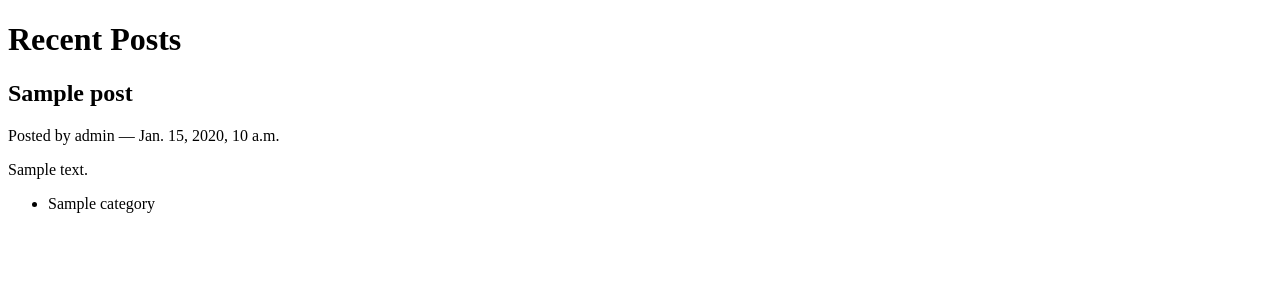
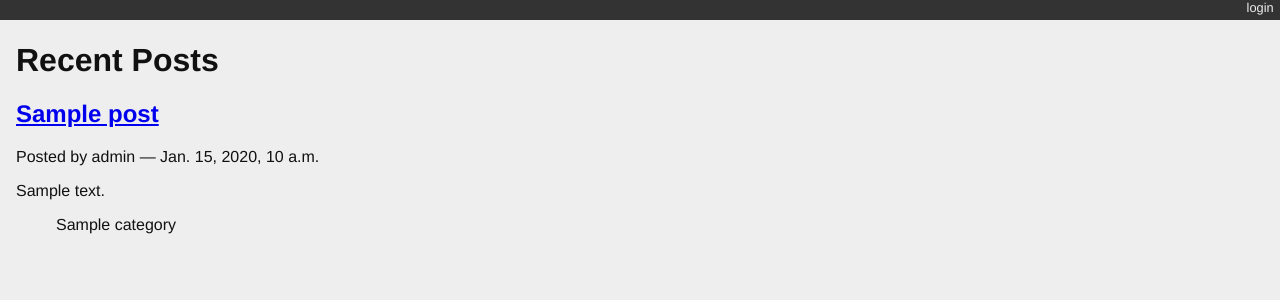
Before and after one commit to Pizzabagels/mysite, a Django app: page / in a window 1280 px wide. Shown: the top 300 px of the page. Run offline with Django 3.2, Linux system fonts and the light colour scheme; data comes from the database, SQL or seed files in the repository; tables that the repository leaves empty hold one stand-in row (values such as "Sample post").

Commit message:
my commit

```diff
--- /dev/null
+++ b/mysite/blogging/Static/django_blog.css
@@ -0,0 +1,74 @@
+body {
+    background-color: #eee;
+    color: #111;
+    font-family: "HelveticaNeue-Light", "Helvetica Neue Light", "Helvetica Neue", Helvetica, Arial, "Lucida Grande", sans-serif;
+    margin:0;
+    padding:0;
+}
+#container {
+    margin:0;
+    padding:0;
+    margin-top: 0px;
+}
+#header {
+    background-color: #333;
+    border-botton: 1px solid #111;
+    margin:0;
+    padding:0;
+}
+#control-bar {
+    margin: 0em 0em 1em;
+    list-style: none;
+    list-style-type: none;
+    text-align: right;
+    color: #eee;
+    font-size: 80%;
+    padding-bottom: 0.4em;
+}
+#control-bar li {
+    display: inline-block;
+}
+#control-bar li a {
+    color: #eee;
+    padding: 0.5em;
+    text-decoration: none;
+}
+#control-bar li a:hover {
+    color: #cce;
+}
+#content {
+    margin: 0em 1em 1em;
+}
+
+ul#entries {
+    list-style: none;
+    list-style-type: none;
+}
+div.entry {
+    margin-right: 2em;
+    margin-top: 1em;
+    border-top: 1px solid #cecece;
+}
+ul#entries li:first-child div.entry {
+    border-top: none;
+    margin-top: 0em;
+}
+div.entry-body {
+    margin-left: 2em;
+}
+.notification {
+    float: right;
+    text-align: center;
+    width: 25%;
+    padding: 1em;
+}
+.info {
+    background-color: #aae;
+}
+ul.categories {
+    list-style: none;
+    list-style-type: none;
+}
+ul.categories li {
+    display: inline;
+}
--- a/mysite/blogging/templates/blogging/list.html
+++ b/mysite/blogging/templates/blogging/list.html
@@ -3,7 +3,9 @@
   {% comment %} here is where the query happens {% endcomment %}
   {% for post in posts %}
   <div class="post">
-    <h2>{{ post }}</h2>
+    <h2>             <!-- Replace the existing <h2>...</h2> tag -->
+      <a href="{% url 'blog_detail' post.pk %}">{{ post }}</a>
+    </h2>
     <p class="byline">
       Posted by {{ post.author.username }} &mdash; {{ post.published_date }}
     </p>
--- a/mysite/blogging/urls.py
+++ b/mysite/blogging/urls.py
@@ -1,9 +1,11 @@
 from django.urls import path
 
-from blogging.views import list_view
+from blogging.views import list_view, detail_view
+from django.contrib.auth.views import LoginView, LogoutView
 
 urlpatterns = [
-    path('',
-         list_view,  # <-- Change this value from stub_view
-         name="blog_index"),
+    path('', list_view,name="blog_index"),
+    path('posts/<int:post_id>/', detail_view, name="blog_detail"),
+    path('login/', LoginView.as_view(template_name='login.html'), name="login"),
+    path('logout/', LogoutView.as_view(next_page='/'), name="logout"),
 ]
--- a/mysite/blogging/views.py
+++ b/mysite/blogging/views.py
@@ -1,9 +1,21 @@
 from django.shortcuts import render
-
+from django.http import HttpResponse, Http404
+from django.template import loader
 from blogging.models import Post
 
 def list_view(request):
     published = Post.objects.exclude(published_date__exact=None)
     posts = published.order_by('-published_date')
+    template = loader.get_template('blogging/list.html')
     context = {'posts': posts}
-    return render(request, 'blogging/list.html', context)
+    body = template.render(context)
+    return HttpResponse(body, content_type="text/html")
+
+def detail_view(request, post_id):
+    published = Post.objects.exclude(published_date__exact=None)
+    try:
+        post = published.get(pk=post_id)
+    except Post.DoesNotExist:
+        raise Http404
+    context = {'post': post}
+    return render(request, 'blogging/detail.html', context)
--- a/mysite/mysite/settings.py
+++ b/mysite/mysite/settings.py
@@ -120,3 +120,5 @@ USE_TZ = True
 # https://docs.djangoproject.com/en/2.1/howto/static-files/
 
 STATIC_URL = '/static/'
+LOGIN_URL = '/login/'
+LOGIN_REDIRECT_URL = '/'
--- a/mysite/mysite/templates/base.html
+++ b/mysite/mysite/templates/base.html
@@ -1,9 +1,21 @@
+{% load staticfiles %}
 <!DOCTYPE html>
 <html>
   <head>
     <title>My Django Blog</title>
+    <link type="text/css" rel="stylesheet" href="{% static 'django_blog.css' %}">
   </head>
   <body>
+    <div id="header">  {# header begins here #}
+      <ul id="control-bar">
+      {% if user.is_authenticated %}
+        {% if user.is_staff %}<li><a href="{% url 'admin:index' %}">admin</a></li>{% endif %}
+          <li><a href="{% url 'logout' %}">logout</a></li>
+        {% else %}
+          <li><a href="{% url 'login' %}">login</a></li>
+        {% endif %}
+        </ul>
+      </div>
     <div id="container">
       <div id="content">
       {% block content %}
```
Also changed, not shown: mysite/blogging/templates/blogging/detail.html (added, +17 -0 lines), mysite/blogging/tests.py (+11 -0 lines), mysite/mysite/templates/login.html (added, +9 -0 lines).
